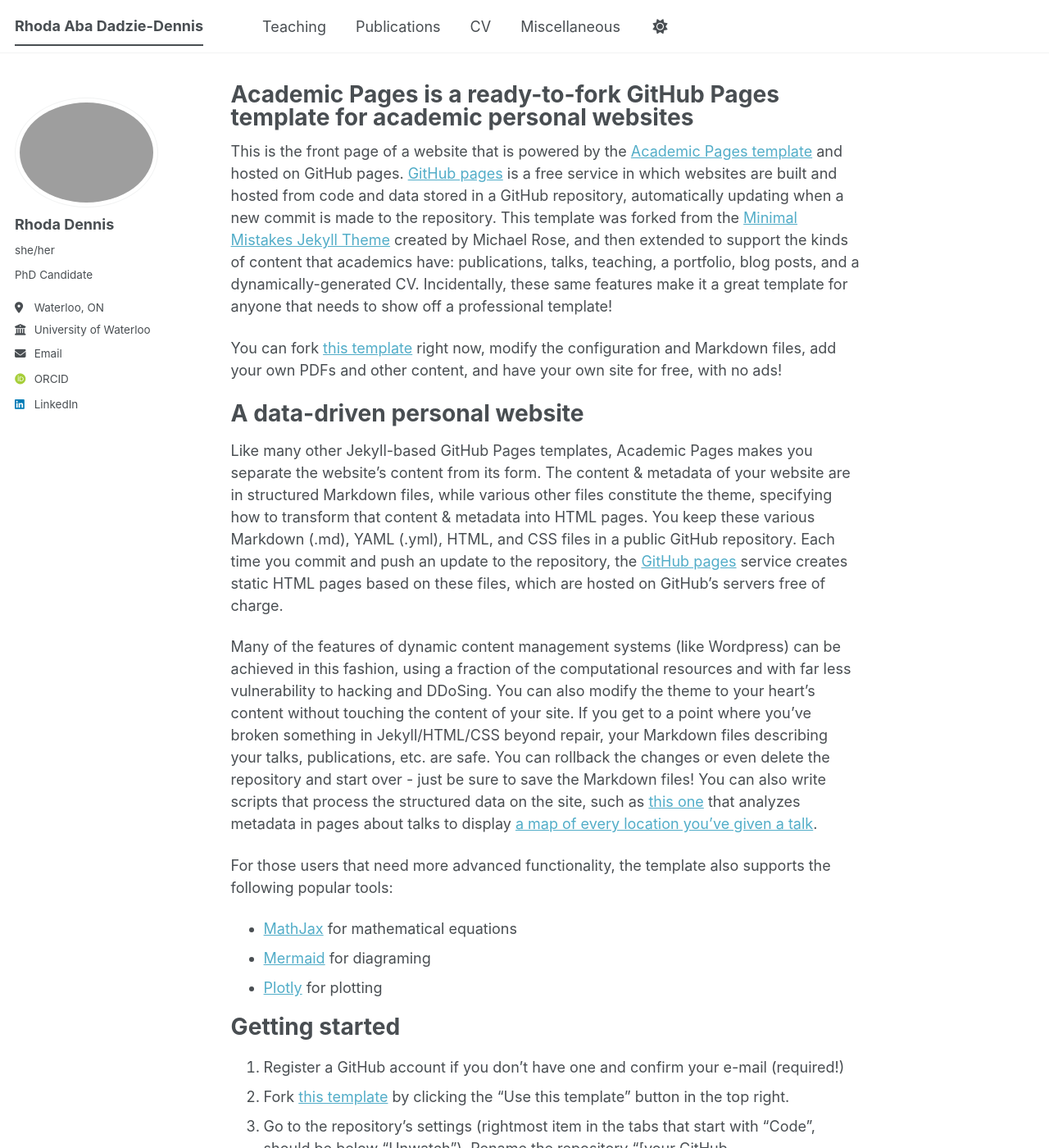
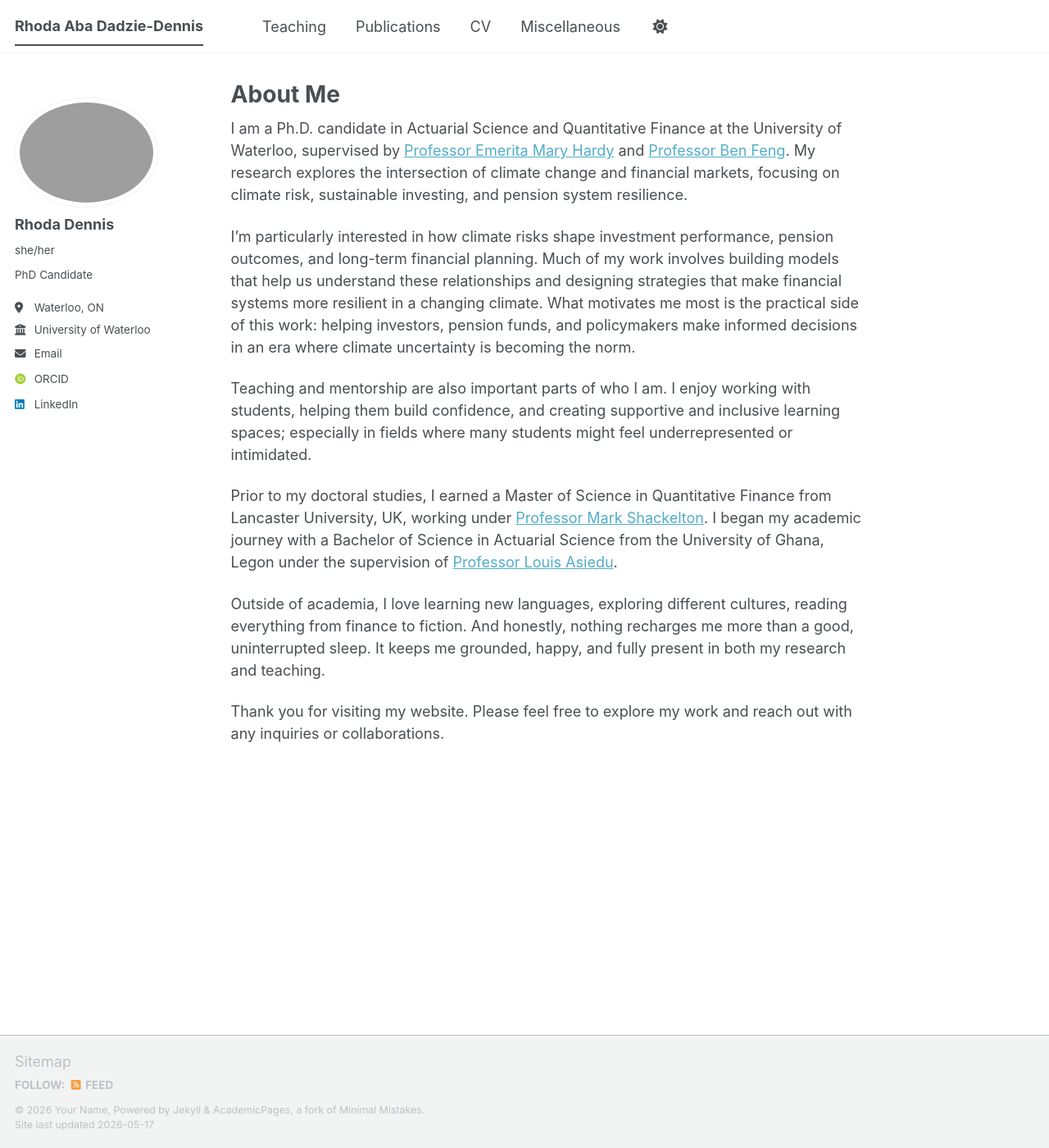
Before and after one commit to rhodadennis/rhodadennis, a Jekyll site: the page built from _pages/about.md, in a window 1280 px wide and 1400 px high. Shown: the whole window at 82% size. Built offline with Jekyll 4.4.1, drawn with Linux system fonts in a browser that asks for light colours; some web fonts are replaced; a script bundle is joined from its source files by our own code; library files that are not in the unit come from our copies; some of the changed text lies outside the part shown.

Commit message:
Update about.md

```diff
--- a/_pages/about.md
+++ b/_pages/about.md
@@ -1,56 +1,20 @@
 ---
 permalink: /
-title: "Academic Pages is a ready-to-fork GitHub Pages template for academic personal websites"
+title: "About Me"
 author_profile: true
 redirect_from:
   - /about/
   - /about.html
 ---
 
-This is the front page of a website that is powered by the [Academic Pages template](https://github.com/academicpages/academicpages.github.io) and hosted on GitHub pages. [GitHub pages](https://pages.github.com) is a free service in which websites are built and hosted from code and data stored in a GitHub repository, automatically updating when a new commit is made to the repository. This template was forked from the [Minimal Mistakes Jekyll Theme](https://mmistakes.github.io/minimal-mistakes/) created by Michael Rose, and then extended to support the kinds of content that academics have: publications, talks, teaching, a portfolio, blog posts, and a dynamically-generated CV. Incidentally, these same features make it a great template for anyone that needs to show off a professional template!
+I am a Ph.D. candidate in Actuarial Science and Quantitative Finance at the University of Waterloo, supervised by [Professor Emerita Mary Hardy](https://uwaterloo.ca/statistics-and-actuarial-science/profiles/mary-hardy) and [Professor Ben Feng](https://uwaterloo.ca/statistics-and-actuarial-science/profiles/ben-feng). My research explores the intersection of climate change and financial markets, focusing on climate risk, sustainable investing, and pension system resilience.
 
- You can fork [this template](https://github.com/academicpages/academicpages.github.io) right now, modify the configuration and Markdown files, add your own PDFs and other content, and have your own site for free, with no ads!
+I’m particularly interested in how climate risks shape investment performance, pension outcomes, and long-term financial planning. Much of my work involves building models that help us understand these relationships and designing strategies that make financial systems more resilient in a changing climate. What motivates me most is the practical side of this work: helping investors, pension funds, and policymakers make informed decisions in an era where climate uncertainty is becoming the norm.
 
-A data-driven personal website
-======
-Like many other Jekyll-based GitHub Pages templates, Academic Pages makes you separate the website's content from its form. The content & metadata of your website are in structured Markdown files, while various other files constitute the theme, specifying how to transform that content & metadata into HTML pages. You keep these various Markdown (.md), YAML (.yml), HTML, and CSS files in a public GitHub repository. Each time you commit and push an update to the repository, the [GitHub pages](https://pages.github.com/) service creates static HTML pages based on these files, which are hosted on GitHub's servers free of charge.
+Teaching and mentorship are also important parts of who I am. I enjoy working with students, helping them build confidence, and creating supportive and inclusive learning spaces; especially in fields where many students might feel underrepresented or intimidated.
 
-Many of the features of dynamic content management systems (like Wordpress) can be achieved in this fashion, using a fraction of the computational resources and with far less vulnerability to hacking and DDoSing. You can also modify the theme to your heart's content without touching the content of your site. If you get to a point where you've broken something in Jekyll/HTML/CSS beyond repair, your Markdown files describing your talks, publications, etc. are safe. You can rollback the changes or even delete the repository and start over - just be sure to save the Markdown files! You can also write scripts that process the structured data on the site, such as [this one](https://github.com/academicpages/academicpages.github.io/blob/master/talkmap.ipynb) that analyzes metadata in pages about talks to display [a map of every location you've given a talk](https://academicpages.github.io/talkmap.html).
+Prior to my doctoral studies, I earned a Master of Science in Quantitative Finance from Lancaster University, UK, working under [Professor Mark Shackelton](https://www.lancaster.ac.uk/lums/people/mark-shackleton). I began my academic journey with a Bachelor of Science in Actuarial Science from the University of Ghana, Legon under the supervision of [Professor Louis Asiedu](https://www.ug.edu.gh/statistics/people/prof-louis-asiedu).
 
-For those users that need more advanced functionality, the template also supports the following popular tools:
-- [MathJax](https://www.mathjax.org/) for mathematical equations
-- [Mermaid](https://mermaid.js.org/) for diagraming
-- [Plotly](https://plotly.com/javascript/) for plotting
+Outside of academia, I love learning new languages, exploring different cultures, reading everything from finance to fiction. And honestly, nothing recharges me more than a good, uninterrupted sleep. It keeps me grounded, happy, and fully present in both my research and teaching.
 
-Getting started
-======
-1. Register a GitHub account if you don't have one and confirm your e-mail (required!)
-1. Fork [this template](https://github.com/academicpages/academicpages.github.io) by clicking the "Use this template" button in the top right.
-1. Go to the repository's settings (rightmost item in the tabs that start with "Code", should be below "Unwatch"). Rename the repository "[your GitHub username].github.io", which will also be your website's URL.
-1. Set site-wide configuration and create content & metadata (see below -- also see [this set of diffs](https://archive.is/3TPas) showing what files were changed to set up [an example site](https://getorg-testacct.github.io) for a user with the username "getorg-testacct")
-1. Upload any files (like PDFs, .zip files, etc.) to the files/ directory. They will appear at https://[your GitHub username].github.io/files/example.pdf.
-1. Check status by going to the repository settings, in the "GitHub pages" section
-
-Site-wide configuration
-------
-The main configuration file for the site is in the base directory in [_config.yml](https://github.com/academicpages/academicpages.github.io/blob/master/_config.yml), which defines the content in the sidebars and other site-wide features. You will need to replace the default variables with ones about yourself and your site's github repository. The configuration file for the top menu is in [_data/navigation.yml](https://github.com/academicpages/academicpages.github.io/blob/master/_data/navigation.yml). For example, if you don't have a portfolio or blog posts, you can remove those items from that navigation.yml file to remove them from the header.
-
-Create content & metadata
-------
-For site content, there is one Markdown file for each type of content, which are stored in directories like _publications, _talks, _posts, _teaching, or _pages. For example, each talk is a Markdown file in the [_talks directory](https://github.com/academicpages/academicpages.github.io/tree/master/_talks). At the top of each Markdown file is structured data in YAML about the talk, which the theme will parse to do lots of cool stuff. The same structured data about a talk is used to generate the list of talks on the [Talks page](https://academicpages.github.io/talks), each [individual page](https://academicpages.github.io/talks/2012-03-01-talk-1) for specific talks, the talks section for the [CV page](https://academicpages.github.io/cv), and the [map of places you've given a talk](https://academicpages.github.io/talkmap.html) (if you run this [python file](https://github.com/academicpages/academicpages.github.io/blob/master/talkmap.py) or [Jupyter notebook](https://github.com/academicpages/academicpages.github.io/blob/master/talkmap.ipynb), which creates the HTML for the map based on the contents of the _talks directory).
-
-**Markdown generator**
-
-The repository includes [a set of Jupyter notebooks](https://github.com/academicpages/academicpages.github.io/tree/master/markdown_generator
-) that converts a CSV containing structured data about talks or presentations into individual Markdown files that will be properly formatted for the Academic Pages template. The sample CSVs in that directory are the ones I used to create my own personal website at stuartgeiger.com. My usual workflow is that I keep a spreadsheet of my publications and talks, then run the code in these notebooks to generate the Markdown files, then commit and push them to the GitHub repository.
-
-How to edit your site's GitHub repository
-------
-Many people use a git client to create files on their local computer and then push them to GitHub's servers. If you are not familiar with git, you can directly edit these configuration and Markdown files directly in the github.com interface. Navigate to a file (like [this one](https://github.com/academicpages/academicpages.github.io/blob/master/_talks/2012-03-01-talk-1.md) and click the pencil icon in the top right of the content preview (to the right of the "Raw | Blame | History" buttons). You can delete a file by clicking the trashcan icon to the right of the pencil icon. You can also create new files or upload files by navigating to a directory and clicking the "Create new file" or "Upload files" buttons.
-
-Example: editing a Markdown file for a talk
-![Editing a Markdown file for a talk](/images/editing-talk.png)
-
-For more info
-------
-More info about configuring Academic Pages can be found in [the guide](https://academicpages.github.io/markdown/), the [growing wiki](https://github.com/academicpages/academicpages.github.io/wiki), and you can always [ask a question on GitHub](https://github.com/academicpages/academicpages.github.io/discussions). The [guides for the Minimal Mistakes theme](https://mmistakes.github.io/minimal-mistakes/docs/configuration/) (which this theme was forked from) might also be helpful.
+Thank you for visiting my website. Please feel free to explore my work and reach out with any inquiries or collaborations.
```
